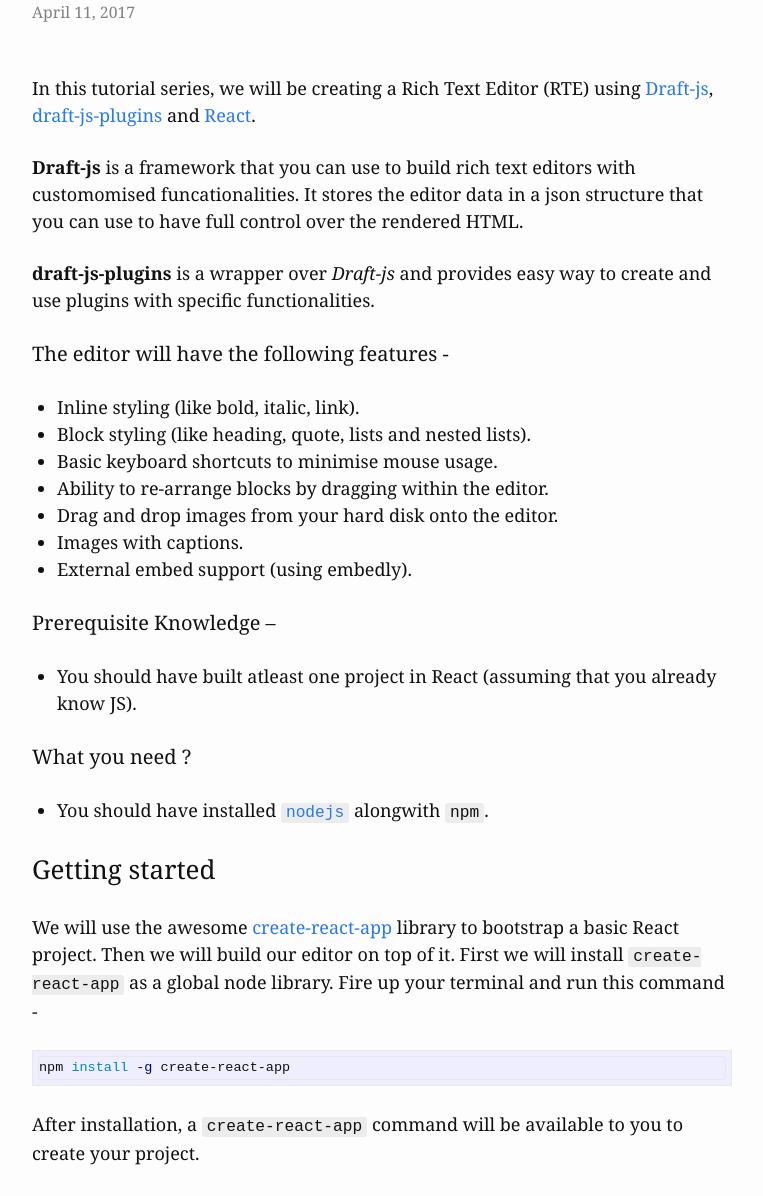
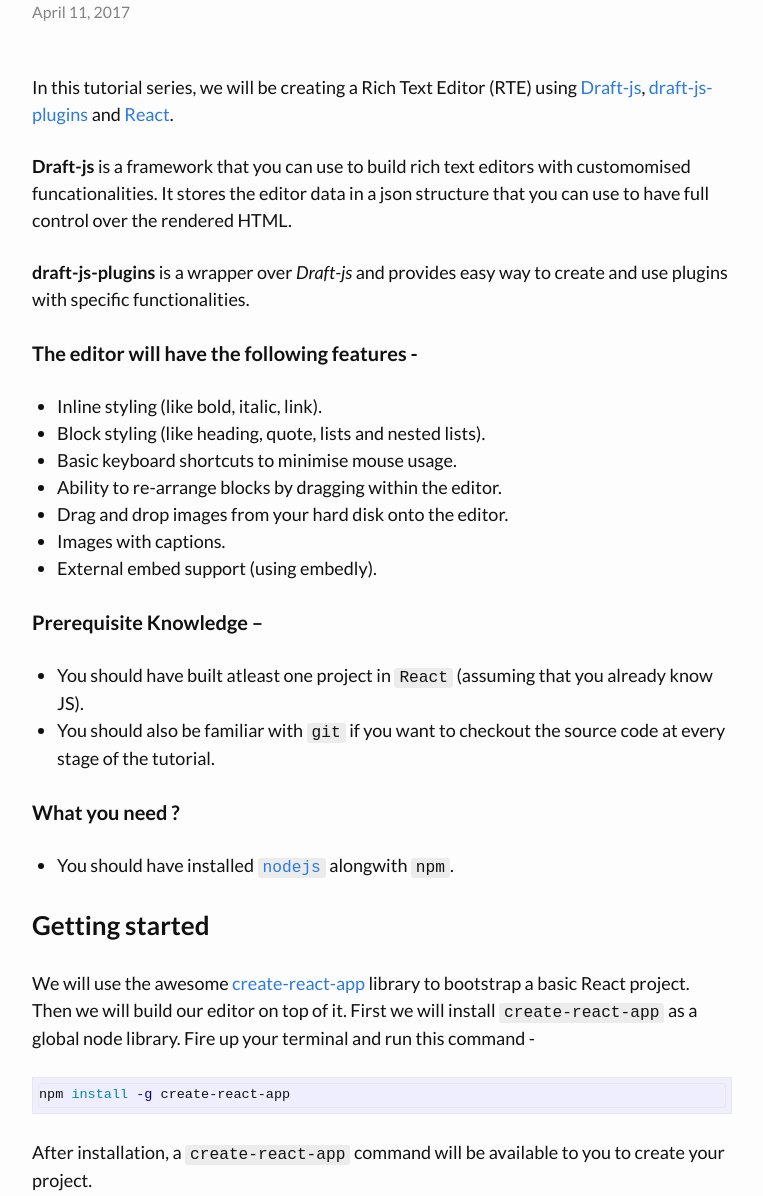
Before and after one commit to brijeshb42/brijeshb42.github.io, a Jekyll site: the page built from _posts/2017-04-11-creating-rte-barebones-editor.md, in a window 1280 px wide, cut to the strip 709-1905 px from the top of the page. Shown: the whole strip, without its empty margins (258-1021 px from the left). Built offline with Jekyll 4.4.1, drawn with Linux system fonts in a browser that asks for light colours; some web fonts are replaced; comment, search, counter and statistics services are not loaded; some of the changed text lies outside the part shown.

Commit message:
* Changed font of blog * Some edits in rte part 1 post

````diff
--- a/_includes/head.html
+++ b/_includes/head.html
@@ -5,7 +5,7 @@
 
   <title>{% if page.title %}{{ page.title }}{% else %}{{ site.title }}{% endif %}</title>
   <meta name="description" content="{% if page.excerpt %}{{ page.excerpt | strip_html | strip_newlines | truncate: 160 }}{% else %}{{ site.description }}{% endif %}">
-  <link href='https://fonts.googleapis.com/css?family=Coustard' rel='stylesheet' type='text/css'>
+  <link href='https://fonts.googleapis.com/css?family=Lato:400,400i,700,700i' rel='stylesheet' type='text/css'>
   <link rel="stylesheet" href="{{ "/css/main.css" | prepend: site.baseurl | prepend: site.url }}">
   <link rel="canonical" href="{{ page.url | replace:'index.html','' | prepend: site.baseurl | prepend: site.url }}">
   <link rel="alternate" type="application/rss+xml" title="{{ site.title }}" href="{{ "/feed.xml" | prepend: site.baseurl | prepend: site.url }}">
--- a/_posts/2017-04-11-creating-rte-barebones-editor.md
+++ b/_posts/2017-04-11-creating-rte-barebones-editor.md
@@ -24,7 +24,8 @@
 
 #### Prerequisite Knowledge –
 
-* You should have built atleast one project in React (assuming that you already know JS).
+* You should have built atleast one project in `React` (assuming that you already know JS).
+* You should also be familiar with `git` if you want to checkout the source code at every stage of the tutorial.
 
 #### What you need ?
 
@@ -41,6 +42,7 @@
 After installation, a `create-react-app` command will be available to you to create your project.
 
 Let's create our project. Run this command in a directory of your liking —
+
 ```bash
 create-react-app my-text-editor
 ```
@@ -48,6 +50,7 @@
 This will create a basic project in `my-text-editor` directory and install all the necessary initial dependencies. We will install our own dependencies as we require them.
 
 Now, you can move into the directory and start the dev server using —
+
 ```bash
 cd my-text-editor
 npm start
@@ -72,7 +75,7 @@
 
 Open `src/App.js` file and remove all the initial code and add the following code —
 
-```javascript
+{% highlight javascript linenos %}
 import 'draft-js/dist/Draft.css';
 
 import './App.css';
@@ -121,7 +124,7 @@
 }
 
 export default MyEditor;
-```
+{% endhighlight %}
 
 Lets see what the above code is doing —
 
@@ -140,22 +143,22 @@
 
 Replace the contents of `src/index.css` with this —
 
-```css
+{% highlight css linenos %}
 body {
   margin: 0;
   padding: 10px;
   font-family: 'Georgia', serif;
 }
-```
+{% endhighlight %}
 
 and that of  `src/App.css` with this —
 
-```css
+{% highlight css linenos %}
 .editor {
   width: 600px;
   margin: 0 auto;
 }
-```
+{% endhighlight %}
 
 You can also remove the `src/logo.svg` file as it is not needed. And since unit testing is a tutorial in itself, I won’t be getting into that. You can also remove the `src/App.test.js` file.
 
--- a/_sass/_base.scss
+++ b/_sass/_base.scss
@@ -82,7 +82,7 @@
  * Headings
  */
 h1, h2, h3, h4, h5, h6 {
-    font-weight: $base-font-weight;
+    font-weight: 'bold';
 }
 
 
--- a/css/main.scss
+++ b/css/main.scss
@@ -6,7 +6,7 @@
 
 
 // Our variables
-$base-font-family: "Coustard", Georgia, serif;
+$base-font-family: "Lato", Georgia, serif;
 $base-font-size:   18px;
 $base-font-weight: 400;
 $small-font-size:  $base-font-size * 0.875;
````
